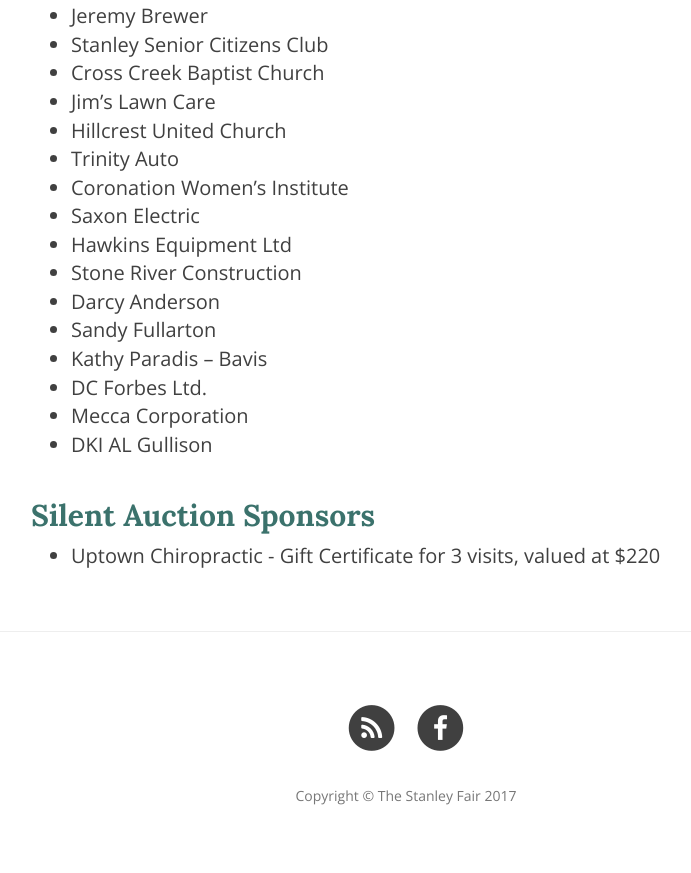
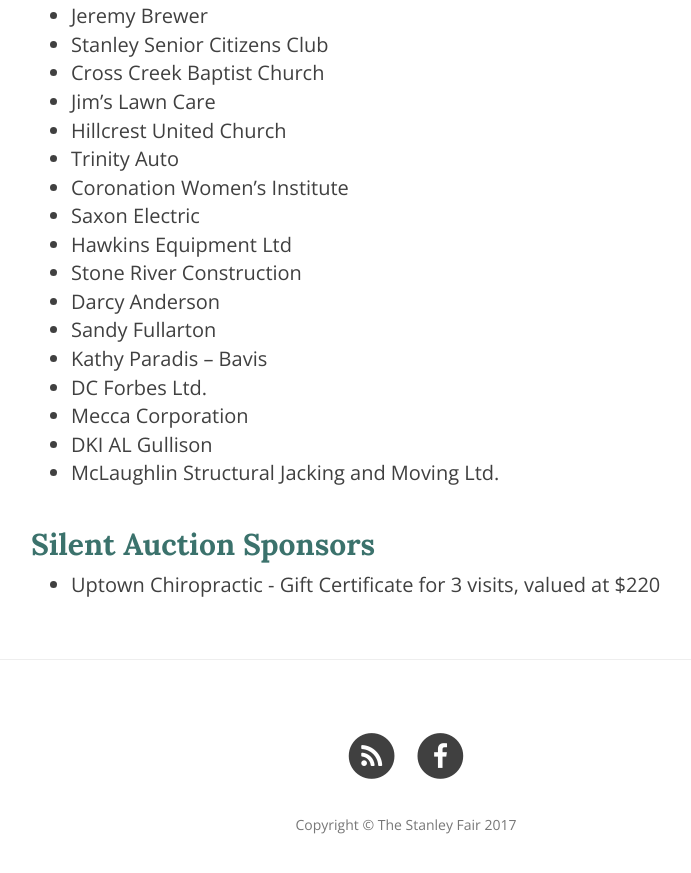
Before and after one commit to stanleyfair/stanleyfairjekyll, a Jekyll site: the page built from sponsors.html, in a window 1280 px wide and 900 px high, scrolled down 2131 px. Shown: the top 873 px of the window, without its empty margins (234-925 px from the left). Built offline with Jekyll 4.4.1, drawn with Linux system fonts in a browser that asks for light colours; nearby versions of some CDN libraries; some web fonts are replaced.

Commit message:
sponsors

```diff
--- a/sponsors.html
+++ b/sponsors.html
@@ -65,6 +65,7 @@
       <li>DC Forbes Ltd.</li>
       <li>Mecca Corporation</li>
       <li>DKI AL Gullison</li>
+      <li>McLaughlin Structural Jacking and Moving Ltd.</li>
     </ul>
 </section>
 
```
Also changed, not shown: 2 other files.
